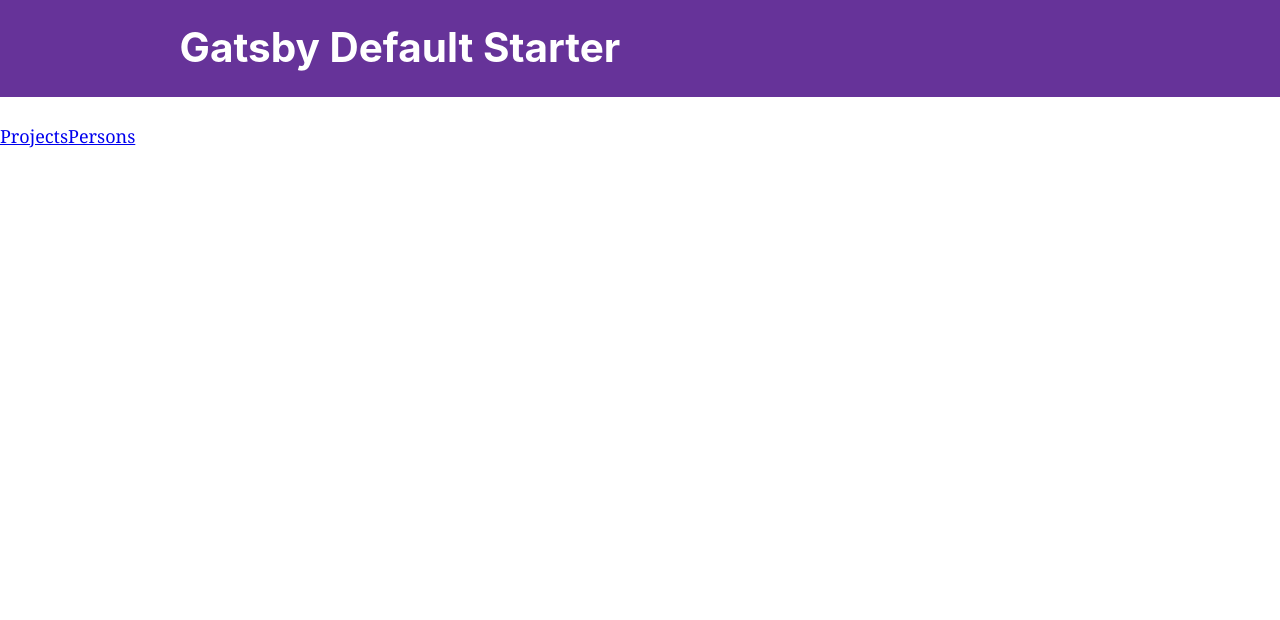
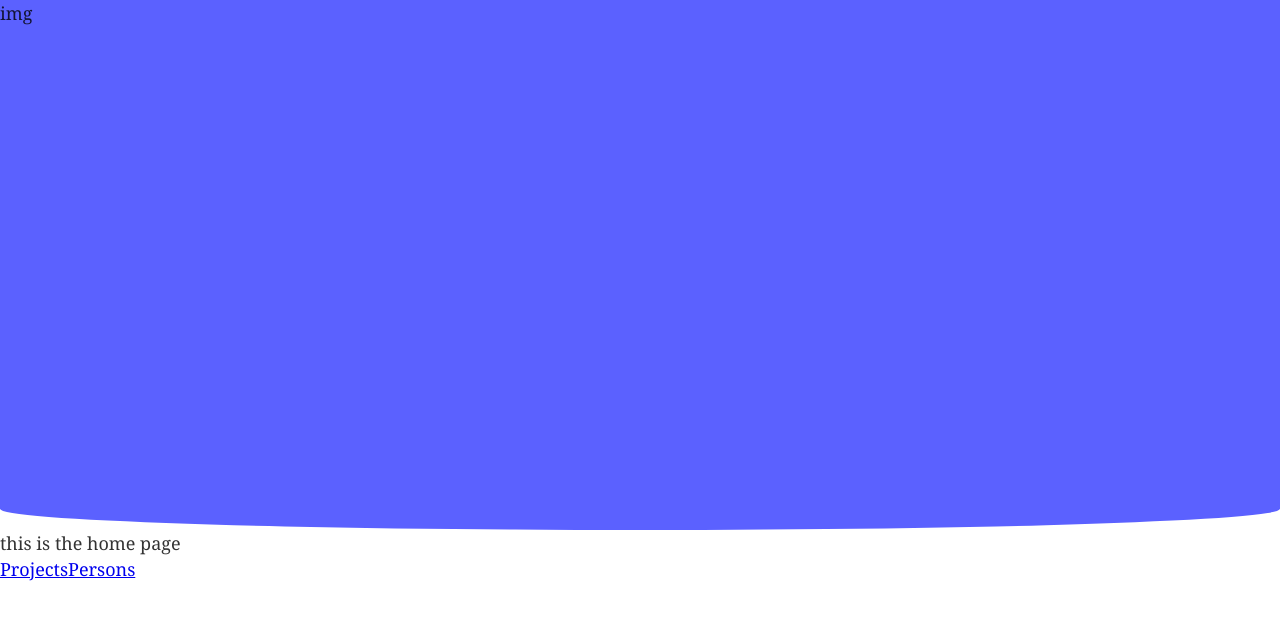
Before and after one commit to DeBuildEx/DeBuildExWebsite, a Gatsby site: page / in a window 1280 px wide. Built offline with nearby package versions, Linux system fonts and the light colour scheme; Gatsby itself is replaced by a stand-in of ours.

Commit message:
create the base of header

```diff
--- a/src/assets/styles/libs/_vars.scss
+++ b/src/assets/styles/libs/_vars.scss
@@ -1,3 +1,6 @@
 $purple: #5b61ff;
 $white: #fafafa;
 $black: #333333;
+
+// border radius
+$buttonBorderRadius: 5px;
--- a/src/components/Header/header.js
+++ /dev/null
@@ -1,42 +0,0 @@
-import { Link } from "gatsby"
-import PropTypes from "prop-types"
-import React from "react"
-
-const Header = ({ siteTitle }) => (
-  <header
-    style={{
-      background: `rebeccapurple`,
-      marginBottom: `1.45rem`,
-    }}
-  >
-    <div
-      style={{
-        margin: `0 auto`,
-        maxWidth: 960,
-        padding: `1.45rem 1.0875rem`,
-      }}
-    >
-      <h1 style={{ margin: 0 }}>
-        <Link
-          to="/"
-          style={{
-            color: `white`,
-            textDecoration: `none`,
-          }}
-        >
-          {siteTitle}
-        </Link>
-      </h1>
-    </div>
-  </header>
-)
-
-Header.propTypes = {
-  siteTitle: PropTypes.string,
-}
-
-Header.defaultProps = {
-  siteTitle: ``,
-}
-
-export default Header
--- /dev/null
+++ b/src/components/HomePage/Header/Header.js
@@ -0,0 +1,23 @@
+import React from "react"
+import { useStaticQuery, graphql } from "gatsby"
+import NavBar from "src/components/NavBar/NavBar"
+import styles from "./Header.module.scss"
+
+const Header = () => {
+  const data = useStaticQuery(graphql`
+    query SiteTitleQuery1 {
+      site {
+        siteMetadata {
+          title
+        }
+      }
+    }
+  `)
+  return (
+    <header className={styles.header}>
+      <NavBar siteTitle={data.site.siteMetadata.title} />
+    </header>
+  )
+}
+
+export default Header
--- /dev/null
+++ b/src/components/HomePage/Header/Header.module.scss
@@ -0,0 +1,9 @@
+@import "src/assets/styles/base/fonts";
+@import "src/assets/styles/libs/vars";
+
+.header {
+  background: $purple;
+  min-height: 530px;
+  border-bottom-left-radius: 3356% 1420px;
+  border-bottom-right-radius: 3356% 1420px;
+}
--- /dev/null
+++ b/src/components/HomePage/HomePage.js
@@ -0,0 +1,12 @@
+import React from "react"
+import Header from "src/components/HomePage/Header/Header"
+const HomePage = () => {
+  return (
+    <div>
+      <Header />
+      this is the home page
+    </div>
+  )
+}
+
+export default HomePage
--- a/src/components/Layout/layout.js
+++ b/src/components/Layout/layout.js
@@ -9,7 +9,7 @@
 import PropTypes from "prop-types"
 import { useStaticQuery, graphql } from "gatsby"
 
-import Header from "src/components/Header/header"
+import NavBar from "src/components/NavBar/NavBar"
 import "./layout.scss"
 
 const Layout = ({ children }) => {
@@ -25,7 +25,7 @@
 
   return (
     <>
-      <Header siteTitle={data.site.siteMetadata.title} />
+      {/* <Header siteTitle={data.site.siteMetadata.title} /> */}
       {/* <div
         style={{
           margin: `0 auto`,
--- /dev/null
+++ b/src/components/NavBar/NavBar.js
@@ -0,0 +1,21 @@
+import { Link } from "gatsby"
+import PropTypes from "prop-types"
+import React from "react"
+
+const NavBar = ({ siteTitle }) => (
+  <nav>
+    <div>
+      <Link>img</Link>
+    </div>
+  </nav>
+)
+
+NavBar.propTypes = {
+  siteTitle: PropTypes.string,
+}
+
+NavBar.defaultProps = {
+  siteTitle: ``,
+}
+
+export default NavBar
--- a/src/pages/index.js
+++ b/src/pages/index.js
@@ -4,10 +4,12 @@
 import Layout from "src/components/Layout/layout"
 import Image from "src/components/Image/image"
 import SEO from "src/components/SEO/seo"
+import HomePage from "src/components/HomePage/HomePage"
 
 const IndexPage = () => (
   <Layout>
     <SEO title="Home" />
+    <HomePage />
     <Link to="/projects">Projects</Link>
     <Link to="/persons">Persons</Link>
   </Layout>
```
